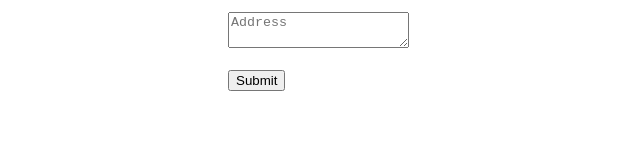
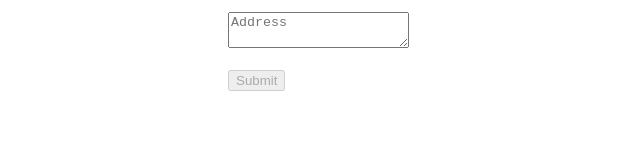
Before and after one commit to B00ttl3/TemplateDriven-Forms-in-Angular, an Angular app: page / in a window 1280 px wide. Shown: the part 146-300 px from the top of the page, without its empty margins (287-927 px from the left). Built offline with nearby package versions, Linux system fonts and the light colour scheme.

Commit message:
added the disabled feature on submit button which will be enable after the form is completely filled

```diff
--- a/src/app/app.component.css
+++ b/src/app/app.component.css
@@ -7,7 +7,7 @@
     color: red;
 }
 
-input.ng-touched{
+input.ng-invalid{
     border: 2px solid red;
 }
 
--- a/src/app/app.component.html
+++ b/src/app/app.component.html
@@ -93,6 +93,6 @@
     </div>
     <br />
 
-    <button>Submit</button>
+    <button [disabled]="f.invalid" >Submit</button>
   </form>
 </div>
```
